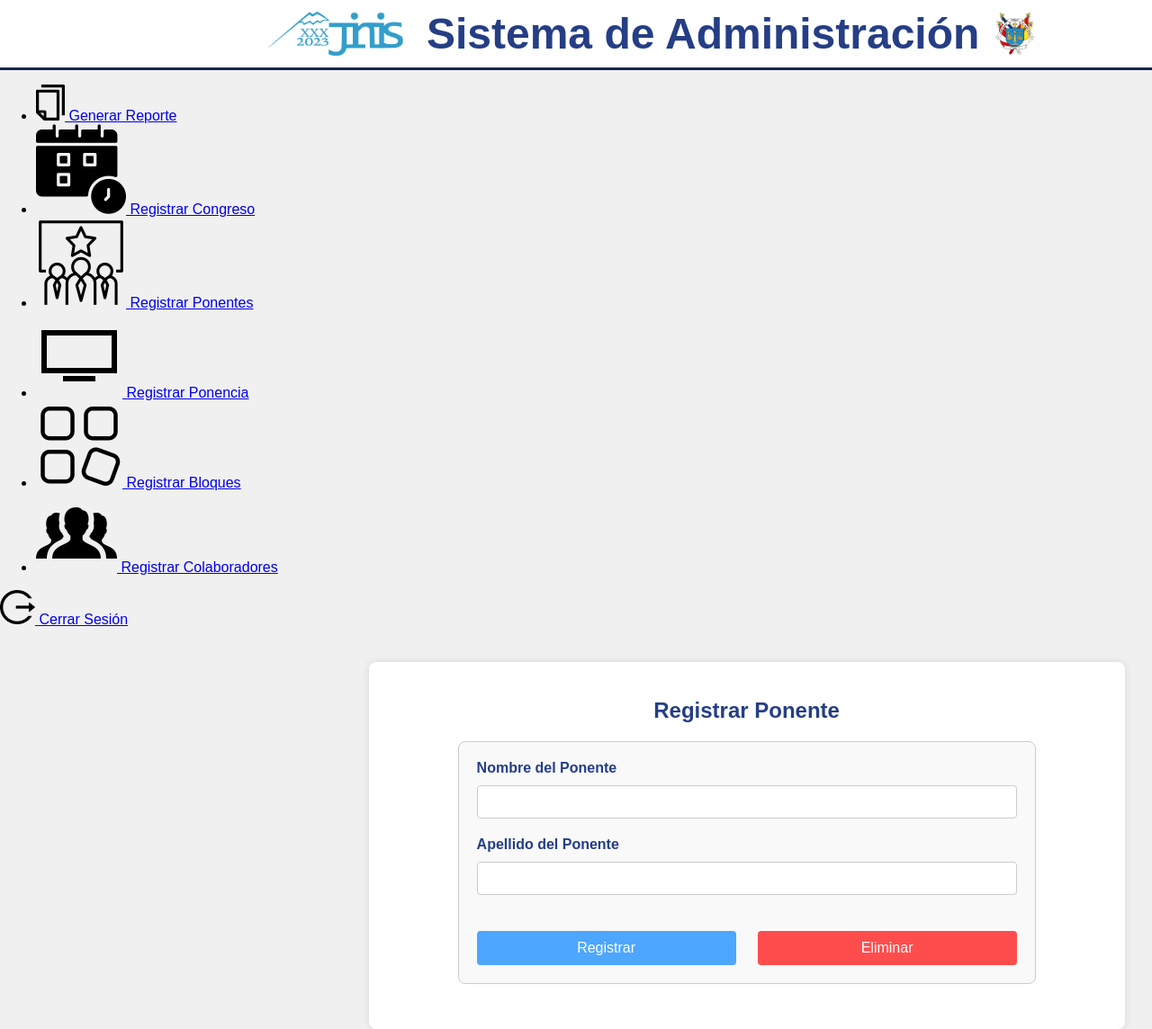
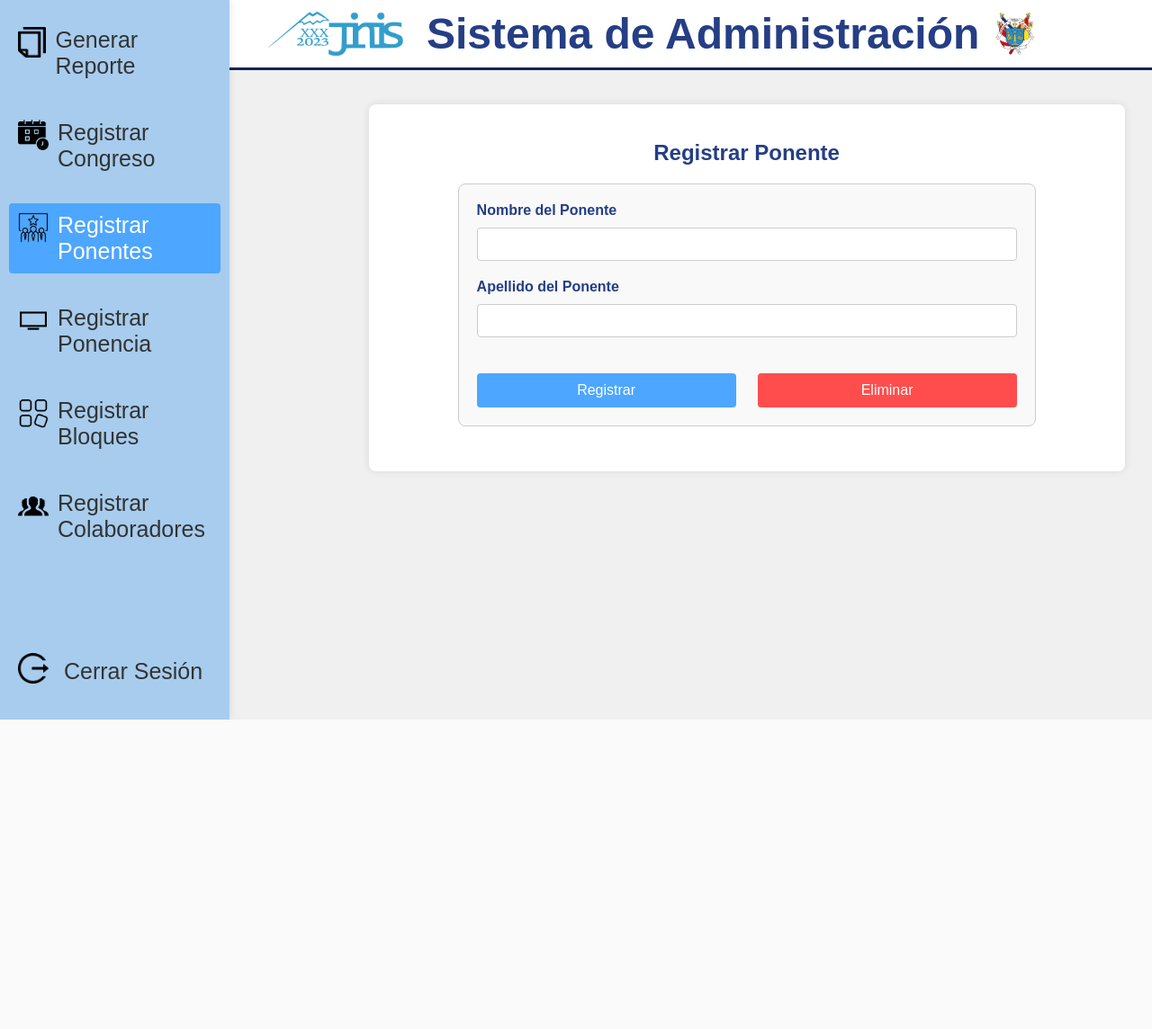
Before and after one commit to Fidel-Arias/Sistema_de_Asistencia, a Django app: page /Administrador/registrar_ponentes/ in a window 1280 px wide. Shown: the whole page at 90% size. After the commit the page ends 800 px from the top, so only its background shows below. Run offline with Django 5.2, Linux system fonts and the light colour scheme; parts of the project's set-up code (start-up, migrations or seed data) failed here and were passed over.

Commit message:
agregando la eliminacion en cascada

```diff
--- a/Admin/models.py
+++ b/Admin/models.py
@@ -1,4 +1,5 @@
 from django.db import models
+from tipoUsuario.models import MaeTipoUsuario
 
 class MaeAdministrador(models.Model):
     idadministrador = models.AutoField(primary_key=True)
@@ -6,7 +7,7 @@ class MaeAdministrador(models.Model):
     apellido = models.CharField(max_length=30)
     correo = models.CharField(max_length=50)
     contrasenia = models.CharField(max_length=20)
-    idtipo = models.ForeignKey('MaeTipousuario', models.DO_NOTHING, db_column='idtipo')
+    idtipo = models.ForeignKey(MaeTipoUsuario, models.DO_NOTHING, db_column='idtipo', on_delete=models.CASCADE)
     estado = models.CharField(max_length=11, default='ACTIVO')
 
     class Meta:
--- a/Admin/templates/pages/registrarPonencia.html
+++ b/Admin/templates/pages/registrarPonencia.html
@@ -114,6 +114,7 @@
     .button-container {
         gap: 1em;
     }
+
 </style>
 <script>
     // Ocultar el mensaje después de 3 segundos
--- a/Asistencia/models.py
+++ b/Asistencia/models.py
@@ -2,6 +2,7 @@ from django.db import models
 from CongresoJINIS.models import MaeCongresoJinis
 from Participantes.models import MaeParticipantes
 from Bloque.models import MaeBloque
+from BloqueColaborador.models import BloqueColaborador
 from rest_framework.decorators import action
 
 # Create your models here.
@@ -9,7 +10,7 @@ class TrsAsistencia(models.Model):
     idasistencia = models.AutoField(primary_key=True)
     idcongreso = models.ForeignKey(MaeCongresoJinis, models.DO_NOTHING, db_column='idcongreso', blank=False, verbose_name='Congreso')
     codparticipante = models.ForeignKey(MaeParticipantes, models.DO_NOTHING, db_column='codparticipante', verbose_name='DNI o Carnet')
-    idbc = models.ForeignKey('BloqueColaborador', models.DO_NOTHING, db_column='idbc')
+    idbc = models.ForeignKey(BloqueColaborador, models.DO_NOTHING, db_column='idbc')
     fecha = models.DateField(auto_now_add=True, blank=False, null=False)
     hora = models.TimeField(auto_now_add=True, blank=False, null=False)
     estado = models.CharField(max_length=11, default='ACTIVO', null=False)
--- a/Colaborador/models.py
+++ b/Colaborador/models.py
@@ -10,8 +10,8 @@ class MaeColaborador(models.Model):
     apellido = models.CharField(max_length=30)
     correo = models.CharField(max_length=50)
     contrasenia = models.CharField(max_length=8)
-    idtipo = models.ForeignKey('MaeTipousuario', models.DO_NOTHING, db_column='idtipo')
-    idcongreso = models.ForeignKey('MaeCongresoJinis', models.DO_NOTHING, db_column='idcongreso')
+    idtipo = models.ForeignKey(MaeTipoUsuario, models.DO_NOTHING, db_column='idtipo', on_delete=models.CASCADE)
+    idcongreso = models.ForeignKey(MaeCongresoJinis, models.DO_NOTHING, db_column='idcongreso', on_delete=models.CASCADE)
     estado = models.CharField(max_length=11)
 
     class Meta:
--- a/Participantes/models.py
+++ b/Participantes/models.py
@@ -9,9 +9,9 @@ class MaeParticipantes(models.Model):
     nombre = models.CharField(max_length=10)
     apellido = models.CharField(max_length=20)
     email = models.CharField(max_length=35)
-    idtipodoc = models.ForeignKey(MaeTipodocumento, models.DO_NOTHING, db_column='idtipodoc')
-    iduniversidad = models.ForeignKey(MaeUniversidad, models.DO_NOTHING, db_column='iduniversidad')
-    idtipo = models.ForeignKey(MaeTipoParticipante, models.DO_NOTHING, db_column='idtipo')
+    idtipodoc = models.ForeignKey(MaeTipodocumento, models.DO_NOTHING, db_column='idtipodoc', on_delete=models.CASCADE)
+    iduniversidad = models.ForeignKey(MaeUniversidad, models.DO_NOTHING, db_column='iduniversidad', on_delete=models.CASCADE)
+    idtipo = models.ForeignKey(MaeTipoParticipante, models.DO_NOTHING, db_column='idtipo', on_delete=models.CASCADE)
     estado = models.CharField(max_length=11, default='ACTIVO', null=False)
 
     class Meta:
--- a/Ponencia/models.py
+++ b/Ponencia/models.py
@@ -4,7 +4,7 @@ from Ponente.models import MaePonente
 # Create your models here.
 class MaePonencia(models.Model):
     idponencia = models.AutoField(primary_key=True)
-    idponente = models.ForeignKey(MaePonente, models.DO_NOTHING, db_column='idponente', verbose_name='Ponente')
+    idponente = models.ForeignKey(MaePonente, models.DO_NOTHING, db_column='idponente', verbose_name='Ponente', on_delete=models.CASCADE)
     nombre = models.CharField(max_length=40, blank=False, null=False)
     estado = models.CharField(max_length=11, default='ACTIVO', null=False)
 
--- a/static/estilos/styles.css
+++ b/static/estilos/styles.css
@@ -1,5 +1,80 @@
 /* static/css/styles.css */
+    /* Estilos específicos del sidebar */
+    .sidebar {
+        position: fixed;
+        top: 0;
+        left: 0;
+        bottom: 0;
+        width: 235px;
+        background-color: #A7CCED; /* Color de fondo del sidebar */
+        padding: 20px 10px;
+        box-shadow: 0 0 10px rgba(0, 0, 0, 0.1);
+        z-index: 1000;
+        font-size: 25px;
+        font-weight: 500;
+    }
 
+    .sidebar ul {
+        list-style: none;
+        padding: 0;
+        margin: 0;
+    }
+
+    .sidebar ul li {
+        margin-bottom: 25px;
+    }
+
+    .sidebar a {
+        display: flex;
+        text-decoration: none;
+        color: #333;
+        padding: 10px;
+        border-radius: 4px;
+    }
+
+    .sidebar a:hover {
+        background-color: #80c7ff; /* Color de fondo al pasar el mouse */
+    }
+
+    .sidebar a.active {
+        background-color: #4da6ff; /* Color de fondo cuando está seleccionado */
+        color: #fff;
+    }
+
+    .sidebar a i {
+        margin-right: 10px;
+    }
+
+    .logout {
+        position: absolute;
+        bottom: 20px;
+        left: 10px;
+    }
+
+    .logout a {
+        display: block;
+        text-decoration: none;
+        color: #333;
+        padding: 10px;
+        border-radius: 4px;
+    }
+
+    .logout a:hover {
+        background-color: #c01616; /* Color de fondo al pasar el mouse */
+        color: white;
+    }
+
+    .logout a i {
+        margin-right: 10px;
+    }
+
+    .sidebar img {
+        width: 34px; /* Ancho de los iconos */
+        height: 34px; /* Altura de los iconos */
+        margin-right: 10px; /* Espacio entre el icono y el texto */
+        margin-bottom: 10px; /* Espacio entre el icono y el texto */
+        vertical-align: middle;
+    }
 
 
 /* Estilos del header */
```
Also changed, not shown: Bloque/models.py (+4 -3 lines), BloqueColaborador/models.py (+4 -3 lines), Participantes/templates/participante.html (+1 -6 lines).
